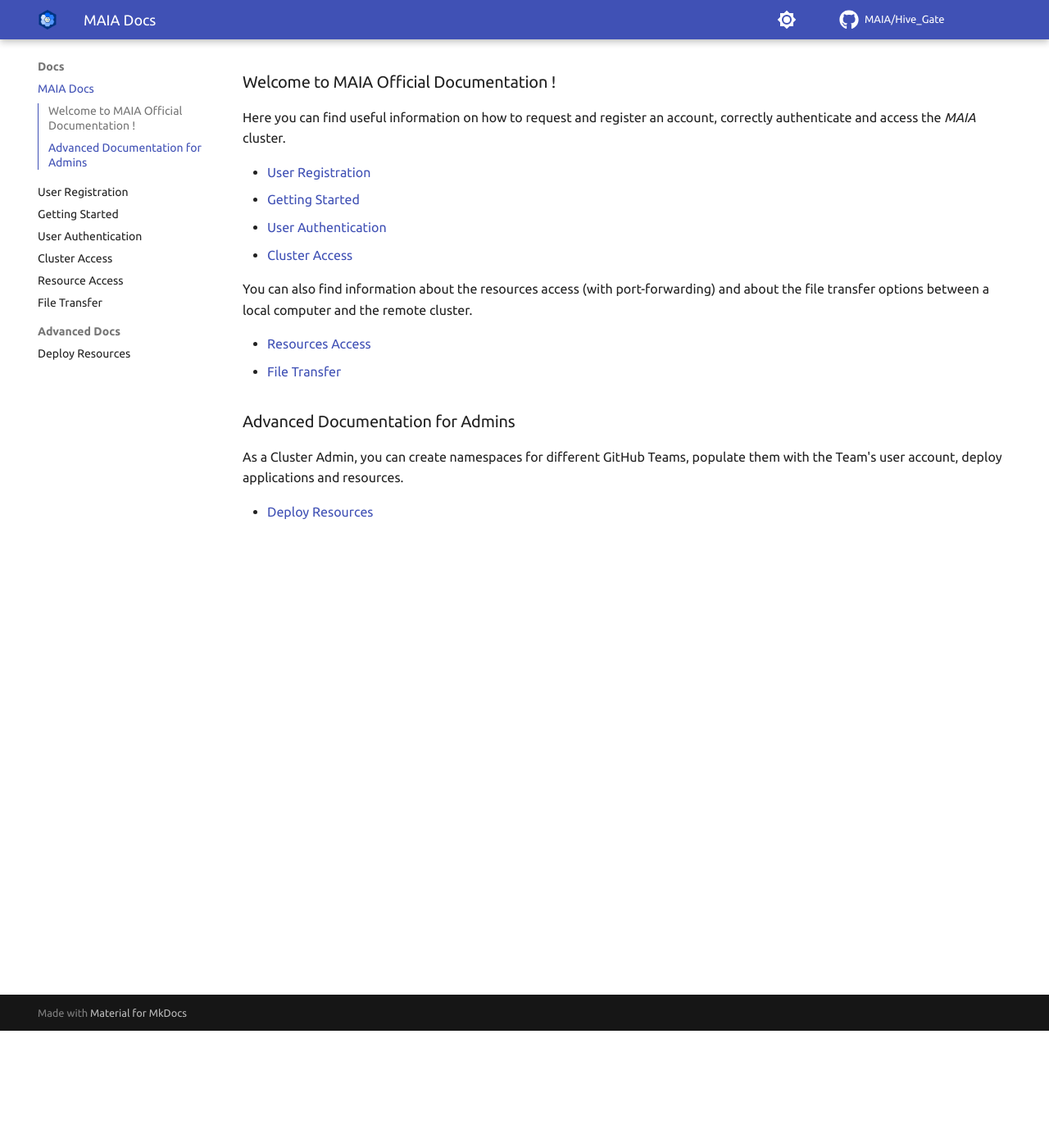
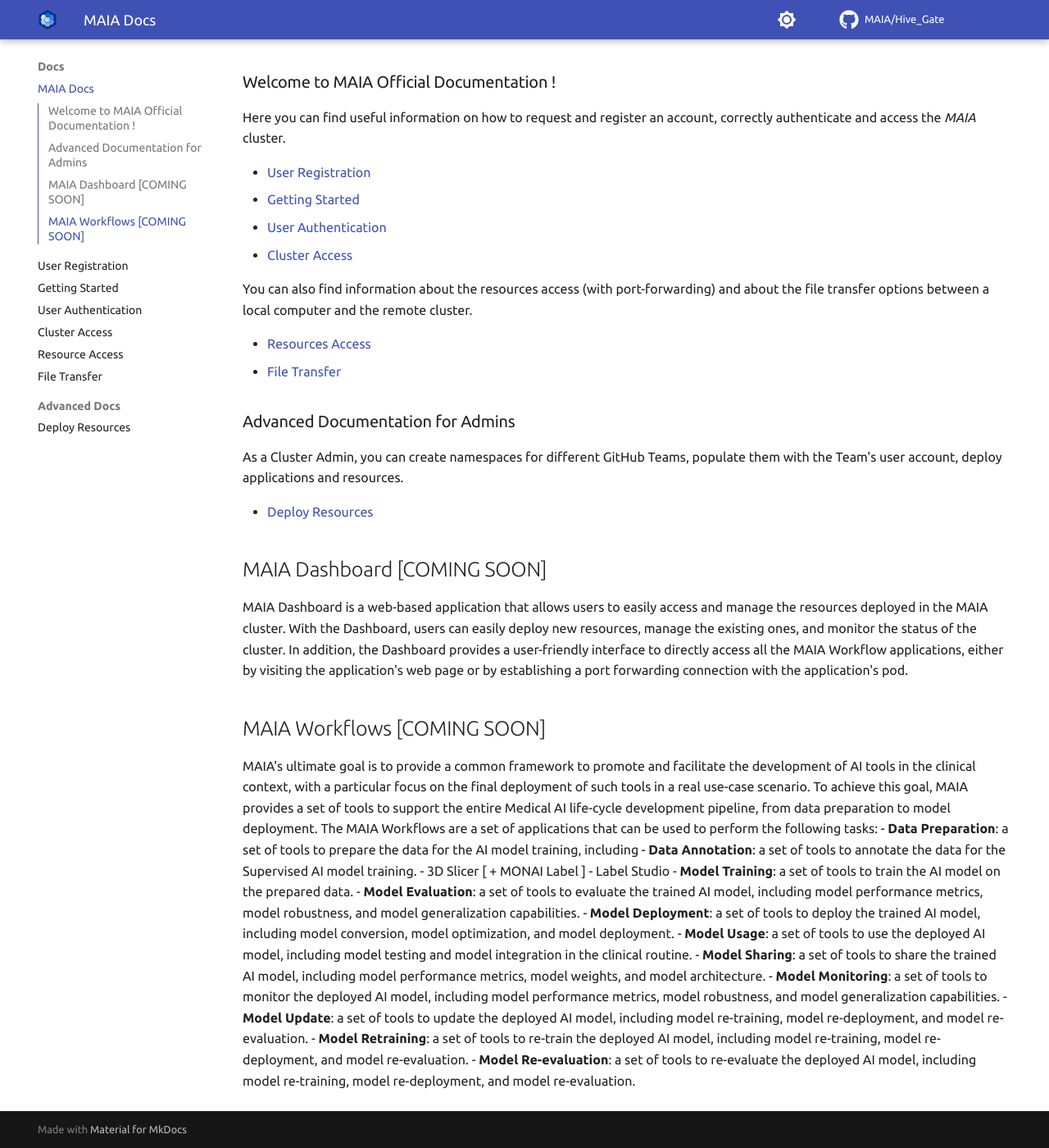
Before and after one commit to MAIA-KTH/MAIA-KTH.github.io, an MkDocs documentation site: the page built from docs/docs.md, in a window 1280 px wide and 1400 px high, scrolled down 143 px. Shown: the whole window at 82% size. Built offline with MkDocs 1.6.1 and Material for MkDocs 9.7.7, drawn with Linux system fonts in a browser that asks for light colours.

Commit message:
Docs Updated

```diff
--- a/docs/docs.md
+++ b/docs/docs.md
@@ -19,3 +19,26 @@ between a local computer and the remote cluster.
 As a Cluster Admin, you can create namespaces for different GitHub Teams, populate them with the Team's user account, deploy applications and resources.
 
 - [Deploy Resources](hive_deploy_chart.md)
+
+## MAIA Dashboard [COMING SOON]
+MAIA Dashboard is a web-based application that allows users to easily access and manage the resources deployed in the MAIA cluster.
+With the Dashboard, users can easily deploy new resources, manage the existing ones, and monitor the status of the cluster.
+In addition, the Dashboard provides a user-friendly interface to directly access all the MAIA Workflow applications, either by visiting the application's web page or by establishing a port forwarding connection with the application's pod.
+
+## MAIA Workflows [COMING SOON]
+MAIA's ultimate goal is to provide a common framework to promote and facilitate the development of AI tools in the clinical context, with a particular focus on the final deployment of such tools in a real use-case scenario.
+To achieve this goal, MAIA provides a set of tools to support the entire Medical AI life-cycle development pipeline, from data preparation to model deployment.
+The MAIA Workflows are a set of applications that can be used to perform the following tasks:
+- **Data Preparation**: a set of tools to prepare the data for the AI model training, including
+- **Data Annotation**: a set of tools to annotate the data for the Supervised AI model training.
+  - 3D Slicer [ + MONAI Label ]
+  - Label Studio
+- **Model Training**: a set of tools to train the AI model on the prepared data.
+- **Model Evaluation**: a set of tools to evaluate the trained AI model, including model performance metrics, model robustness, and model generalization capabilities.
+- **Model Deployment**: a set of tools to deploy the trained AI model, including model conversion, model optimization, and model deployment.
+- **Model Usage**: a set of tools to use the deployed AI model, including model testing and model integration in the clinical routine.
+- **Model Sharing**: a set of tools to share the trained AI model, including model performance metrics, model weights, and model architecture.
+- **Model Monitoring**: a set of tools to monitor the deployed AI model, including model performance metrics, model robustness, and model generalization capabilities.
+- **Model Update**: a set of tools to update the deployed AI model, including model re-training, model re-deployment, and model re-evaluation.
+- **Model Retraining**: a set of tools to re-train the deployed AI model, including model re-training, model re-deployment, and model re-evaluation.
+- **Model Re-evaluation**: a set of tools to re-evaluate the deployed AI model, including model re-training, model re-deployment, and model re-evaluation.
```
